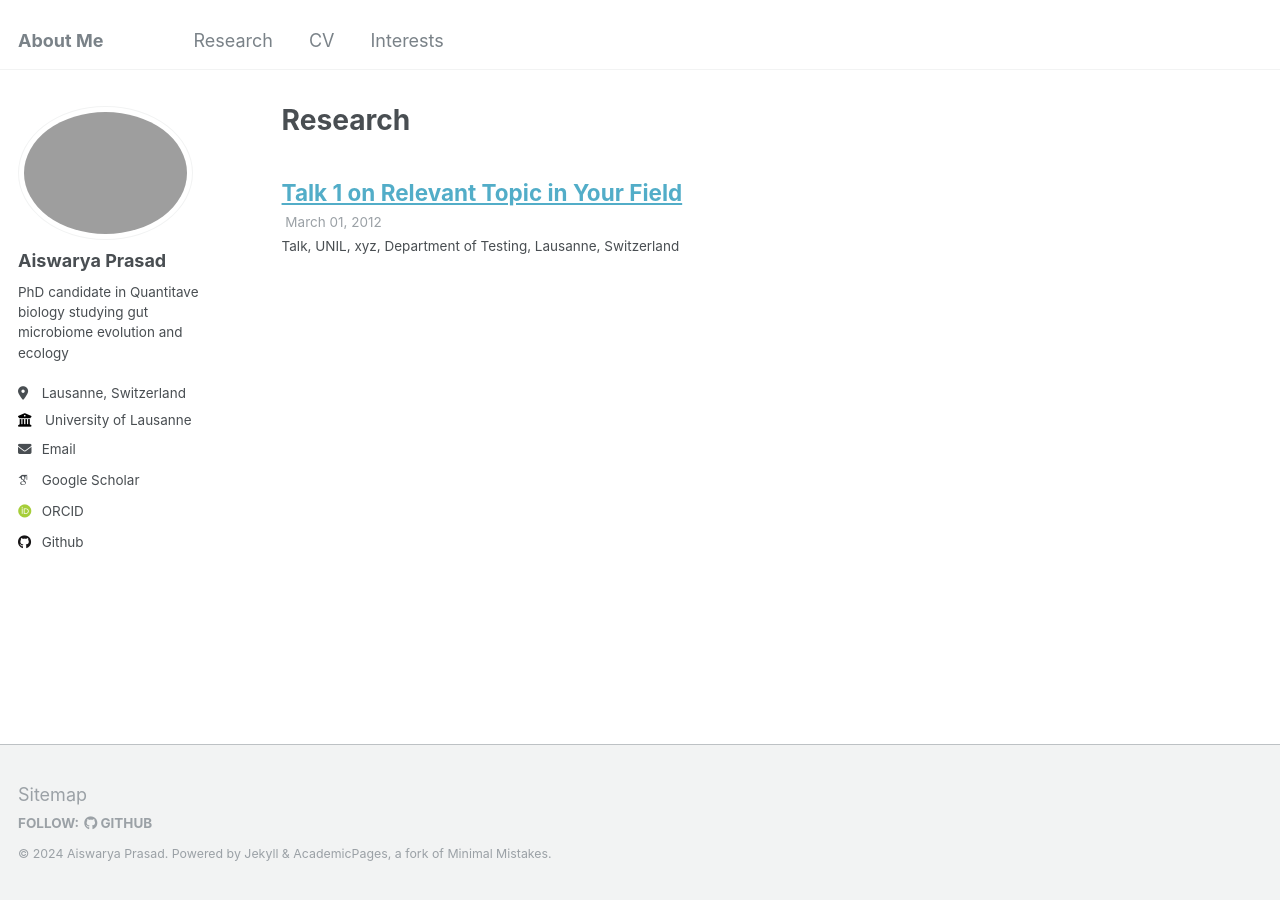
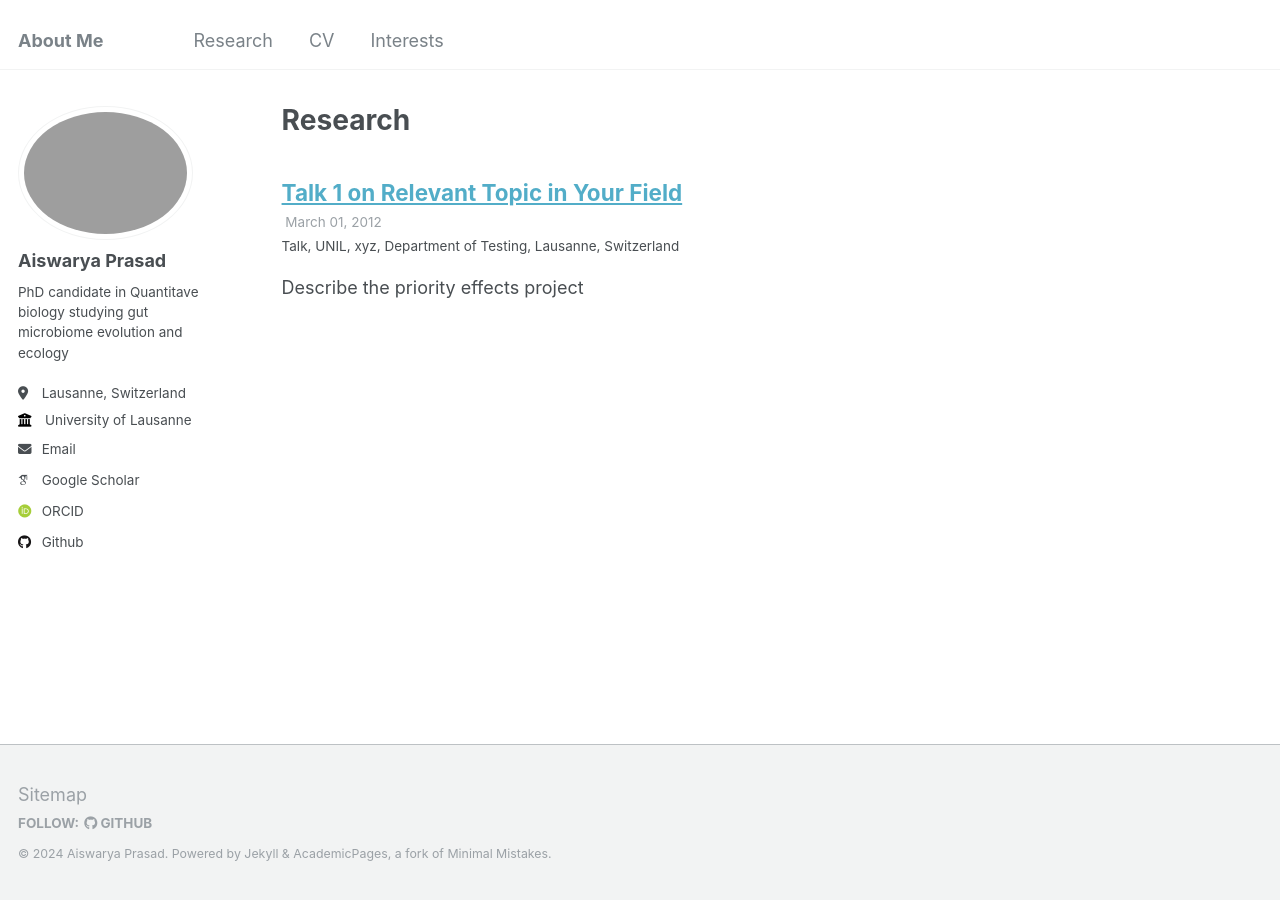
Before and after one commit to Aiswarya-prasad/aiswarya-prasad.github.io, a Jekyll site: the page built from _pages/research.md, in a window 1280 px wide. Built offline with Jekyll 4.4.1, drawn with Linux system fonts in a browser that asks for light colours; some web fonts are replaced.

Commit message:
Syntax change, squash commit later or just ignore.

```diff
--- a/_research/priority_effects.md
+++ b/_research/priority_effects.md
@@ -2,8 +2,10 @@
 title: "Talk 1 on Relevant Topic in Your Field"
 collection: research
 type: "Talk"
-permalink: /research/example_info
+permalink: /research/priority_effects
 venue: "UNIL, xyz, Department of Testing"
 date: 2012-03-01
 location: "Lausanne, Switzerland"
 ---
+
+Describe the priority effects project
```
